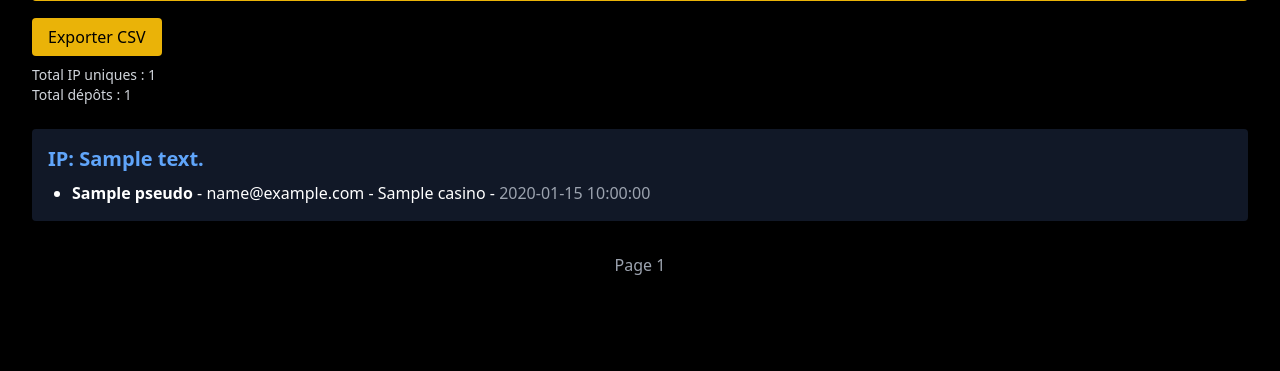
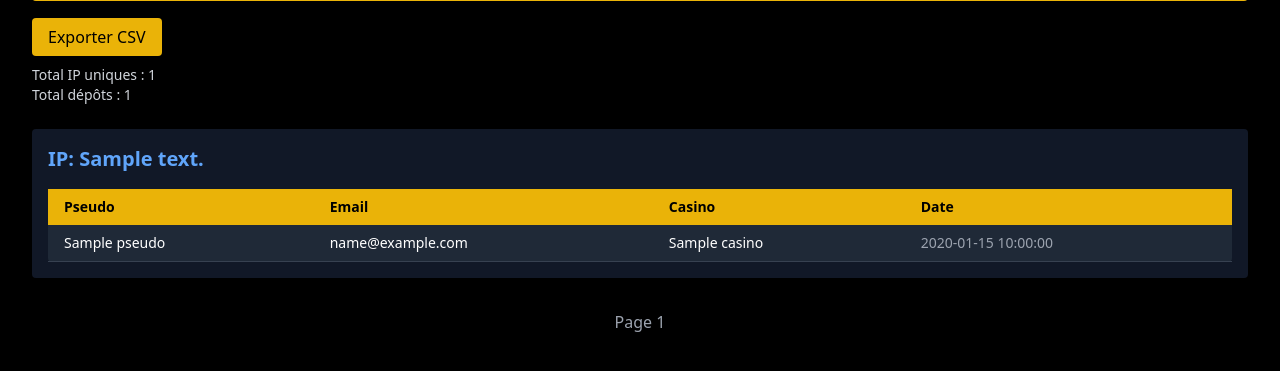
Before and after one commit to Corpse203/check-depot, a FastAPI app: template templates/admin.html in a window 1280 px wide. Shown: the part 187-558 px from the top of the page. Run offline with FastAPI, Linux system fonts and the light colour scheme; the template is opened without the code that fills it: most values are stand-ins (such as "Sample title", 1, 10 or a date in 2020); parts of the project's set-up code (start-up, migrations or seed data) failed here and were passed over; some libraries are stand-ins or nearby versions.

Commit message:
Update admin.html

```diff
--- a/templates/admin.html
+++ b/templates/admin.html
@@ -1,10 +1,11 @@
+
 <!DOCTYPE html>
 <html class="dark">
 <head>
   <meta charset="UTF-8">
   <meta name="viewport" content="width=device-width, initial-scale=1.0">
   <script src="https://cdn.tailwindcss.com"></script>
-  <title>Admin Panel v2</title>
+  <title>Admin Panel</title>
 </head>
 <body class="bg-black text-white p-8">
   <h1 class="text-3xl text-yellow-400 font-bold mb-6">Panel Admin</h1>
@@ -32,15 +33,29 @@
 
   {% for entry in entries_by_ip %}
     <div class="mb-6 p-4 rounded bg-gray-900 shadow">
-      <h2 class="text-xl text-blue-400 font-semibold mb-2">IP: {{ entry['ip_address'] }}</h2>
-      <ul class="list-disc ml-6">
-        {% for item in entry['entries'] %}
-        <li>
-          <strong>{{ item['pseudo'] }}</strong> - {{ item['email'] }} - {{ item['casino'] }} -
-          <span class="text-gray-400">{{ item['submitted_at'] }}</span>
-        </li>
-        {% endfor %}
-      </ul>
+      <h2 class="text-xl text-blue-400 font-semibold mb-4">IP: {{ entry.ip_address }}</h2>
+      <div class="overflow-x-auto">
+        <table class="min-w-full bg-gray-800 text-white text-sm rounded shadow">
+          <thead class="bg-yellow-500 text-black">
+            <tr>
+              <th class="px-4 py-2 text-left">Pseudo</th>
+              <th class="px-4 py-2 text-left">Email</th>
+              <th class="px-4 py-2 text-left">Casino</th>
+              <th class="px-4 py-2 text-left">Date</th>
+            </tr>
+          </thead>
+          <tbody>
+            {% for item in entry.entries %}
+            <tr class="border-b border-gray-700 hover:bg-gray-700 transition">
+              <td class="px-4 py-2">{{ item.pseudo or '—' }}</td>
+              <td class="px-4 py-2">{{ item.email or '—' }}</td>
+              <td class="px-4 py-2">{{ item.casino or '—' }}</td>
+              <td class="px-4 py-2 text-gray-400">{{ item.submitted_at or '—' }}</td>
+            </tr>
+            {% endfor %}
+          </tbody>
+        </table>
+      </div>
     </div>
   {% endfor %}
 
```
